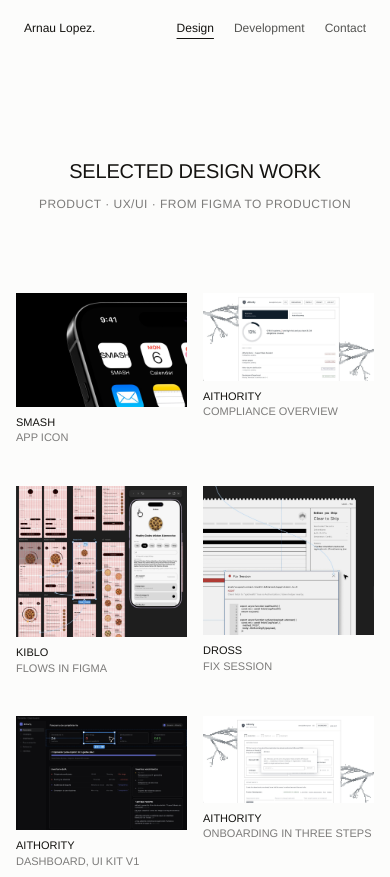
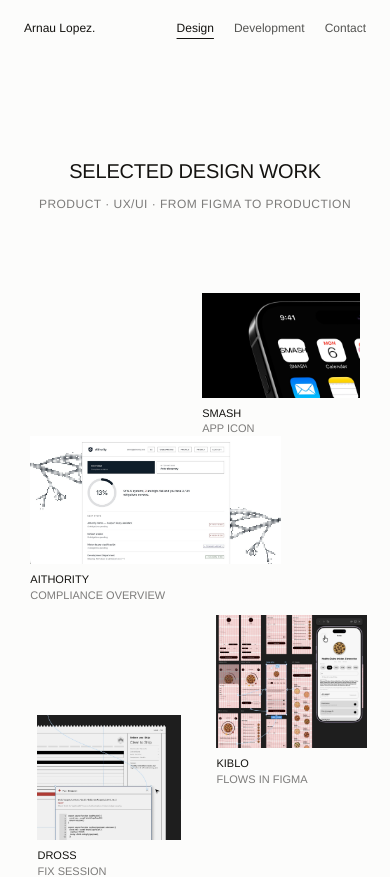
Before and after one commit to lopezsellesarnau-cmd/portfolio, a Next.js app: page /ux in a window 390 px wide. Shown: the top 877 px of the page. Built offline with nearby package versions, Linux system fonts and the light colour scheme.

Commit message:
Scattered grid on mobile for /ux

```diff
--- a/components/ux.tsx
+++ b/components/ux.tsx
@@ -26,6 +26,8 @@
   left: number
   top: number
   w: number
+  // Mobile canvas (narrower, taller): same idea, its own composition.
+  m: { left: number; top: number; w: number }
   images: Img[] // first one is the grid tile, all of them show in the popup
   project: string
   caption: string
@@ -39,6 +41,7 @@
 const SLOTS: Slot[] = [
   {
     id: 'a', left: 33, top: 0, w: 14.5,
+    m: { left: 52, top: 0.0, w: 44 },
     images: [{ src: '/ux/smash-icon.jpg', w: 1800, h: 1200 }],
     project: 'SMASH', caption: 'App icon',
     problem: 'A social padel app needed an icon that reads on a crowded home screen.',
@@ -47,6 +50,7 @@
   },
   {
     id: 'c', left: 66, top: 8, w: 26,
+    m: { left: 4, top: 11.4, w: 70 },
     images: [
       { src: '/ux/aithority-overview.jpg', w: 1800, h: 923 },
       { src: '/ux/aithority-sign-in.jpg', w: 1800, h: 899 },
@@ -63,6 +67,7 @@
   },
   {
     id: 'b', left: 4, top: 18, w: 14.5,
+    m: { left: 56, top: 25.7, w: 42 },
     images: [{ src: '/ux/kiblo-flows.jpg', w: 1800, h: 1595 }],
     project: 'Kiblo', caption: 'Flows in Figma',
     problem: 'Food apps stop at a score and trackers stop at a log. None connected the bag in the cupboard to the right daily portion.',
@@ -75,6 +80,7 @@
   },
   {
     id: 'd', left: 50, top: 37, w: 14.5,
+    m: { left: 6, top: 33.7, w: 40 },
     images: [{ src: '/ux/dross-fix-session.jpg', w: 1800, h: 1573 }],
     project: 'Dross', caption: 'Fix session',
     problem: 'Code that passes the linter but is wrong in meaning, like a request missing its auth token.',
@@ -87,6 +93,7 @@
   },
   {
     id: 'e', left: 14, top: 50, w: 26,
+    m: { left: 30, top: 48.0, w: 66 },
     images: [{ src: '/ux/aithority-ui-kit.jpg', w: 1693, h: 1129 }],
     project: 'Aithority', caption: 'Dashboard, UI kit v1',
     problem: 'Before coding, the product needed one set of components every screen could share.',
@@ -99,6 +106,7 @@
   },
   {
     id: 'h', left: 68, top: 55, w: 26,
+    m: { left: 2, top: 65.1, w: 70 },
     images: [{ src: '/ux/aithority-onboarding.jpg', w: 1800, h: 914 }],
     project: 'Aithority', caption: 'Onboarding in three steps',
     problem: 'Setup took over 7 minutes before a user saw any value.',
@@ -111,6 +119,7 @@
   },
   {
     id: 'f', left: 46, top: 72, w: 14.5,
+    m: { left: 56, top: 79.4, w: 40 },
     images: [{ src: '/ux/dross-repos.jpg', w: 1800, h: 1555 }],
     project: 'Dross', caption: 'Repository index',
     problem: 'Seeing the state of every project at once before shipping.',
@@ -122,6 +131,7 @@
   },
   {
     id: 'g', left: 6, top: 82, w: 14.5,
+    m: { left: 8, top: 85.7, w: 42 },
     images: [{ src: '/ux/smash-landing.jpg', w: 1470, h: 1200 }],
     project: 'SMASH', caption: 'Landing page',
     problem: 'Explaining a social padel app (squads, videos, analytics) in one scroll.',
@@ -425,13 +435,19 @@
           </div>
         </section>
 
-        {/* Mobile: simple two-column list */}
-        <section className="frame grid grid-cols-2 gap-x-4 gap-y-10 pb-24 md:hidden">
-          {SLOTS.map((s) => (
-            <div key={s.id}>
-              <Tile slot={s} onOpen={() => setOpenId(s.id)} dimmed={false} />
-            </div>
-          ))}
+        {/* Mobile: same scattered idea on a taller canvas (100 × 350) */}
+        <section className="px-4 pb-24 md:hidden">
+          <div className="relative w-full" style={{ aspectRatio: '100 / 350' }}>
+            {SLOTS.map((s) => (
+              <div
+                key={s.id}
+                className="absolute"
+                style={{ left: `${s.m.left}%`, top: `${s.m.top}%`, width: `${s.m.w}%` }}
+              >
+                <Tile slot={s} onOpen={() => setOpenId(s.id)} dimmed={!!openId && openId !== s.id} />
+              </div>
+            ))}
+          </div>
         </section>
 
         <BuiltList />
```
